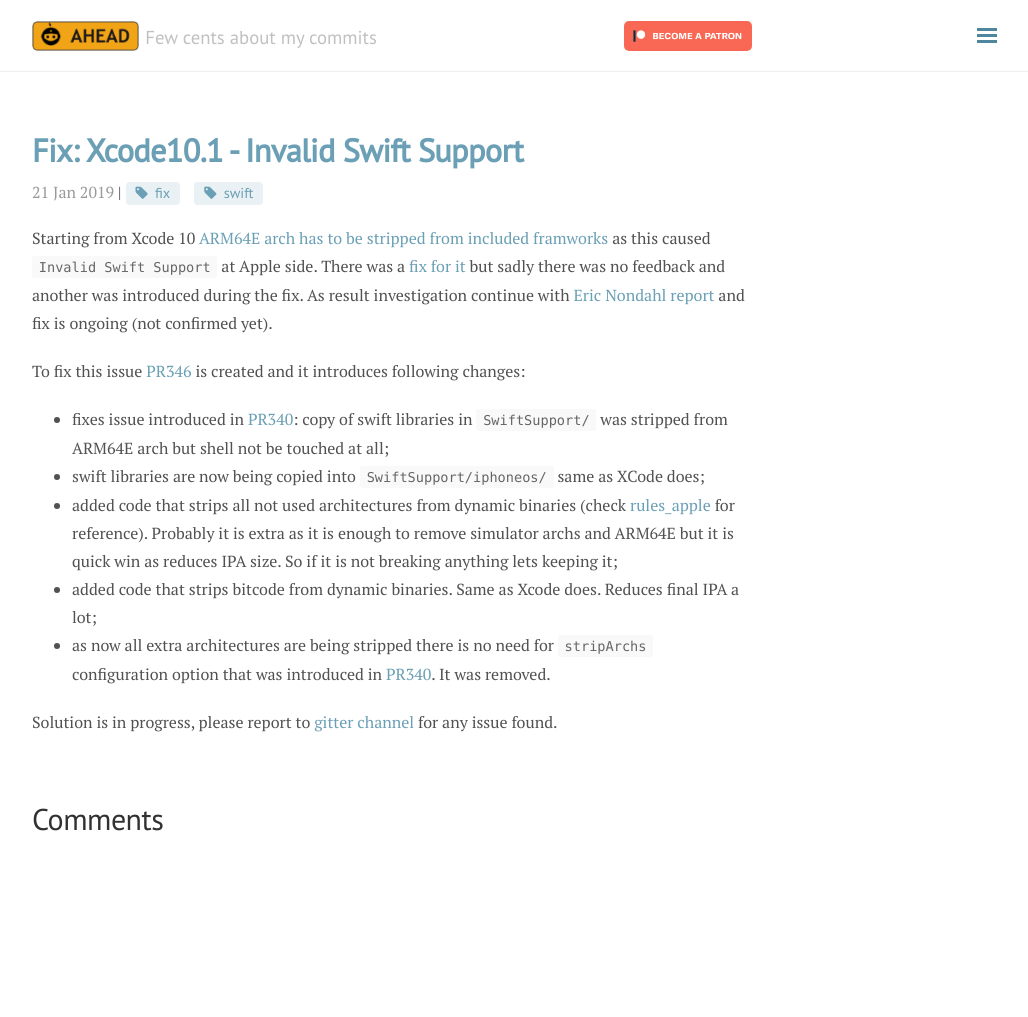
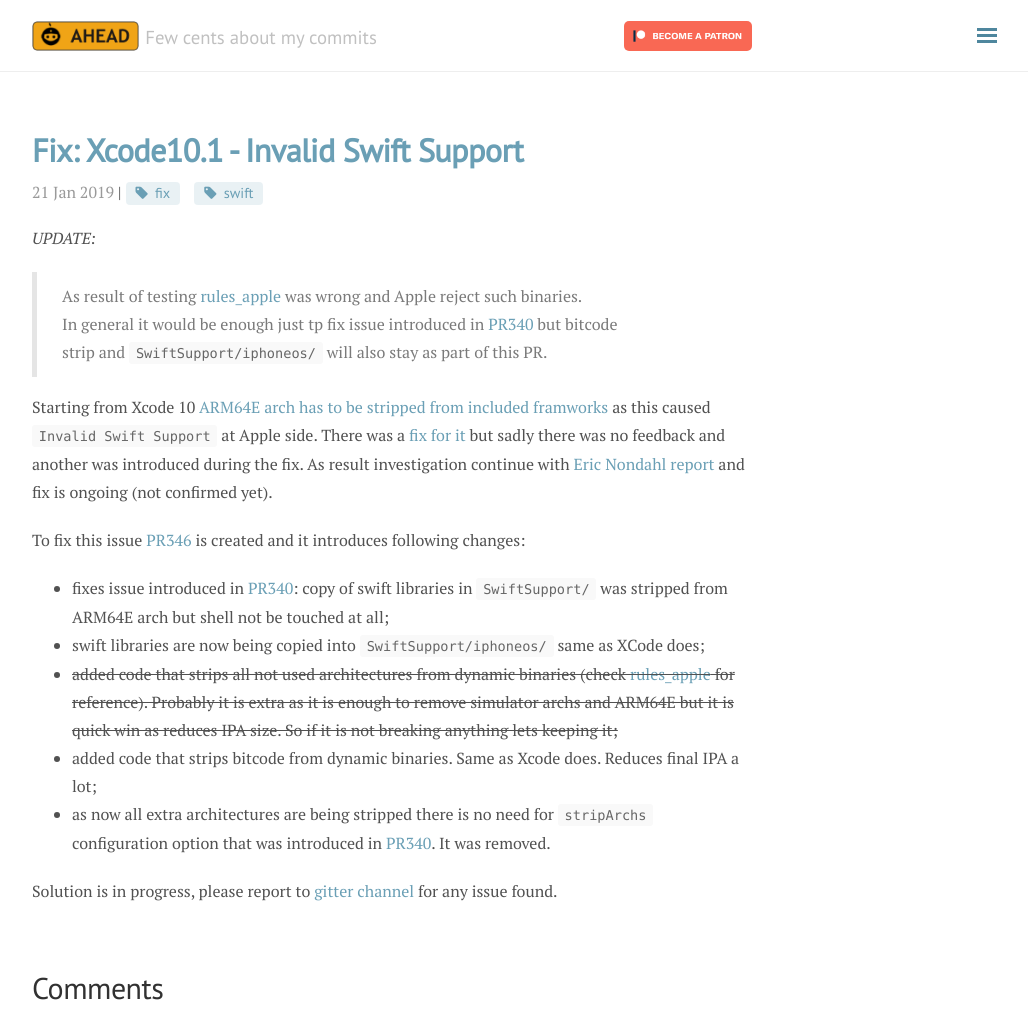
Before and after one commit to dkimitsa/dkimitsa.github.io, a Jekyll site: the page built from _posts/2019-01-21-fixing-invalid-swift-support.md, in a window 1280 px wide and 1017 px high. Shown: the whole window, without its empty margins (248-1276 px from the left). Built offline with Jekyll 4.4.1, drawn with Linux system fonts in a browser that asks for light colours; nearby versions of some CDN libraries; comment, search, counter and statistics services are not loaded.

Commit message:
post updated with recent findings

```diff
--- a/_posts/2019-01-21-fixing-invalid-swift-support.md
+++ b/_posts/2019-01-21-fixing-invalid-swift-support.md
@@ -3,12 +3,16 @@
 title: 'Fix: Xcode10.1 - Invalid Swift Support'
 tags: [fix, swift]
 ---
+*UPDATE:*
+>As result of testing [rules_apple](https://github.com/bazelbuild/rules_apple/commit/b238ee53afd6c70eed5a9346dbd834f09f96b89f) was wrong and Apple reject such binaries.
+In general it would be enough just tp fix issue introduced in [PR340](https://github.com/MobiVM/robovm/pull/340) but bitcode strip and `SwiftSupport/iphoneos/` will also stay as part of this PR.
+
 Starting from Xcode 10 [ARM64E arch has to be stripped from included framworks](https://stackoverflow.com/questions/53214530/invalid-swift-support-files-dont-match-xcode-10-1) as this caused `Invalid Swift Support` at Apple side. There was a [fix for it](https://github.com/MobiVM/robovm/pull/340) but sadly there was no feedback and another was introduced during the fix. As result investigation continue with [Eric Nondahl report](https://gitter.im/MobiVM/robovm?at=5c3e25801cb70a372ae35d9a) and fix is ongoing (not confirmed yet).
 
 To fix this issue [PR346](https://github.com/MobiVM/robovm/pull/346) is created and it introduces following changes:
 * fixes issue introduced in [PR340](https://github.com/MobiVM/robovm/pull/340): copy of swift libraries in `SwiftSupport/` was stripped from ARM64E arch but shell not be touched at all;
 * swift libraries are now being copied into `SwiftSupport/iphoneos/` same as XCode does;
-* added code that strips all not used architectures from dynamic binaries (check [rules_apple](https://github.com/bazelbuild/rules_apple/commit/b238ee53afd6c70eed5a9346dbd834f09f96b89f) for reference). Probably it is extra as it is enough to remove simulator archs and ARM64E but it is quick win as reduces IPA size. So if it is not breaking anything lets keeping it;
+* ~~added code that strips all not used architectures from dynamic binaries (check [rules_apple](https://github.com/bazelbuild/rules_apple/commit/b238ee53afd6c70eed5a9346dbd834f09f96b89f) for reference). Probably it is extra as it is enough to remove simulator archs and ARM64E but it is quick win as reduces IPA size. So if it is not breaking anything lets keeping it;~~
 * added code that strips bitcode from dynamic binaries. Same as Xcode does. Reduces final IPA a lot;
 * as now all extra architectures are being stripped there is no need for `stripArchs` configuration option that was introduced in [PR340](https://github.com/MobiVM/robovm/pull/340). It was removed.
 
```
